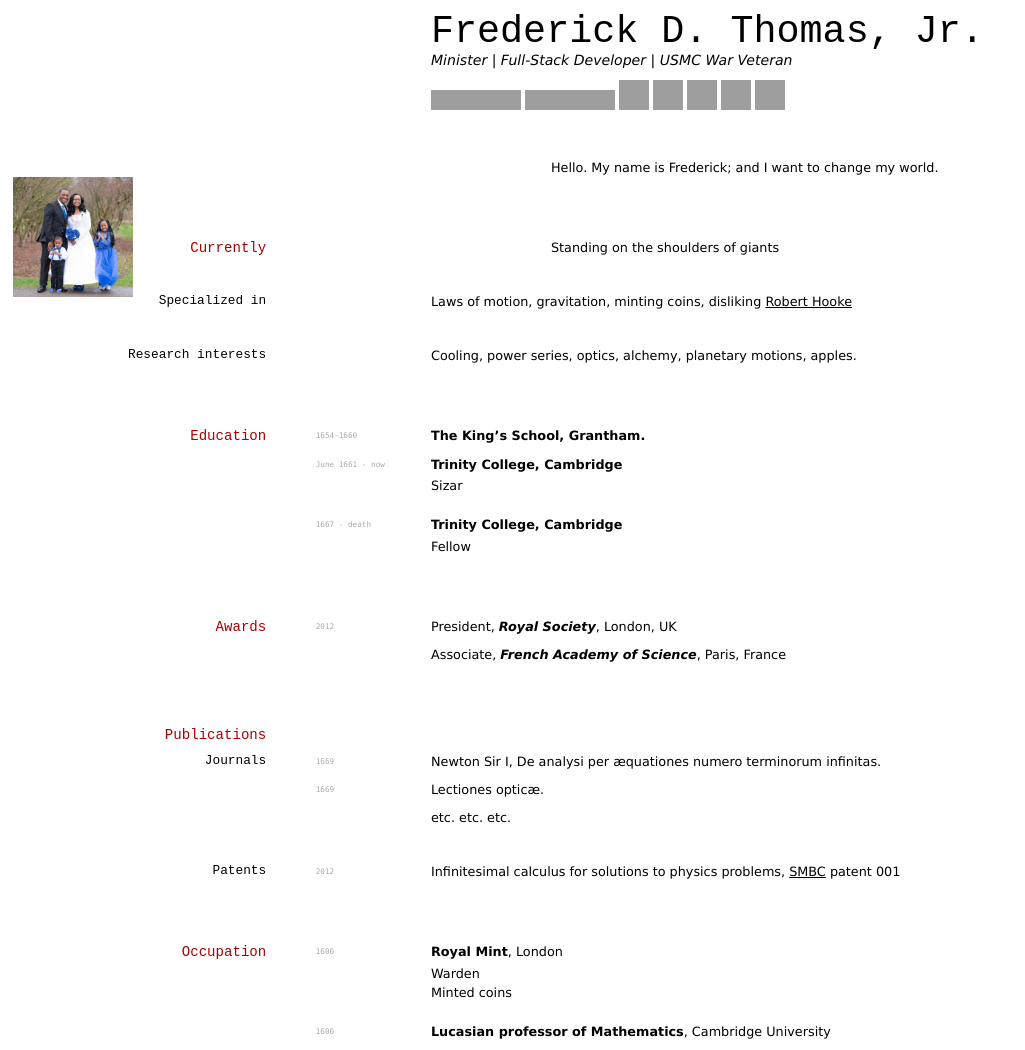
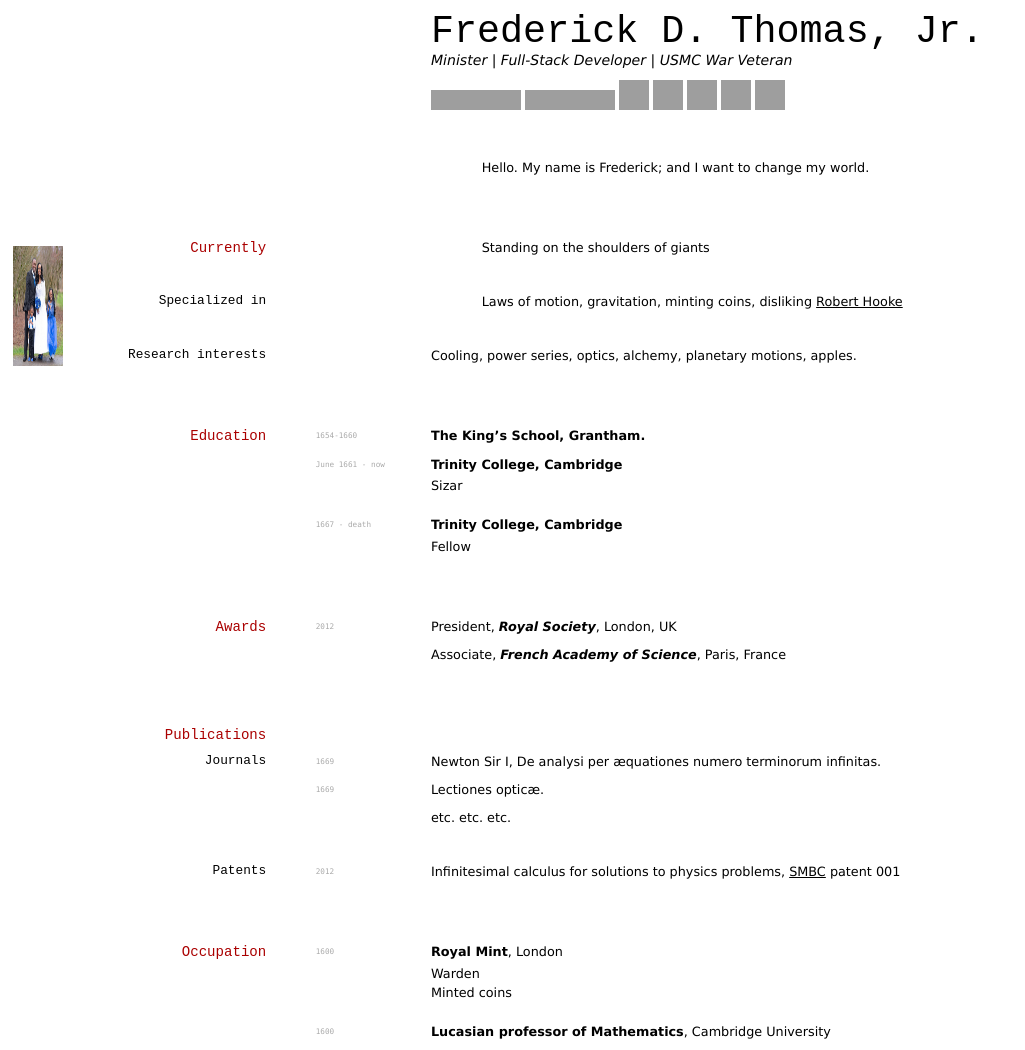
Before and after one commit to elipapa/markdown-cv, a Jekyll site: the page built from index.md, in a window 1280 px wide. Shown: the whole page, without its empty margins (0-1025 px from the left). Built offline with Jekyll 4.4.1, drawn with Linux system fonts in a browser that asks for light colours; grey boxes are pictures that could not be loaded.

Commit message:
CSS to .intro

```diff
--- a/index.md
+++ b/index.md
@@ -10,7 +10,7 @@
 <a href="https://github.com/supercodingninja" target="blank"><img align="center" src="https://cdn.jsdelivr.net/npm/simple-icons@3.0.1/icons/github.svg" alt="discoverfrederickthomas" height="30" width="30" /></a>&nbsp;<a href="https://linkedin.com/in/discoverfrederickthomas" target="blank"><img align="center" src="https://cdn.jsdelivr.net/npm/simple-icons@3.0.1/icons/linkedin.svg" alt="discoverfrederickthomas" height="30" width="30" /></a>&nbsp;<a href="mailto:SuperCodingNinja@outlook.com" target="blank"><img align="center" src="https://cdn.jsdelivr.net/npm/simple-icons@3.0.1/icons/microsoftoutlook.svg" alt="supercodingninja" height="30" width="30"/></a>&nbsp;<a href="https://www.youtube.com/playlist?list=PLnxMwdxjTgTEN-xRODXLJ6sI5hgz1lFbu" target="blank"><img align="center" src="https://cdn.jsdelivr.net/npm/simple-icons@3.0.1/icons/youtube.svg" alt="# discoverfrederickthomas" height="30" width="30"/></a>&nbsp;<a href="https://fb.com/supercodingninja" target="blank"><img align="center" src="https://cdn.jsdelivr.net/npm/simple-icons@3.0.1/icons/facebook.svg" alt="supercodingninja" height="30" width="30" /></a>
 
 
-## <img src="media/Fam.jpg" align="left" height="120" width="120"/>
+## <img class="intro" src="media/Fam.jpg" align="left" height="120" width="120"/>
 
 Hello.  My name is Frederick; and I want to change my world.
 
--- a/media/kjhealy-screen.css
+++ b/media/kjhealy-screen.css
@@ -118,6 +118,26 @@
 	width: 65%;
 }
 
+.intro {
+	font-size: 1.1em;
+	color: #a00;
+	margin-top: 3em;
+	position: relative;
+	top: 1.4em;
+	align-items: right;
+	width: 20%;
+}
+
+.intro+p {
+	font-size: 1.1em;
+	color: #a00;
+	margin-top: 3em;
+	position: relative;
+	top: 1.4em;
+	text-align: right;
+	width: 20%;
+}
+
 h1 {
 	text-align: left;
 	font-size: 3em;
```
